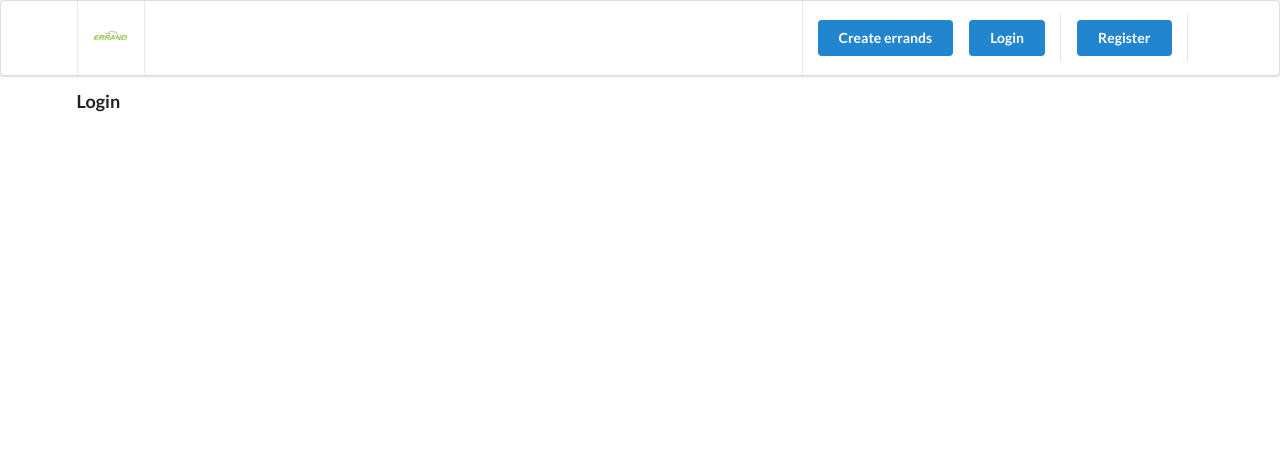
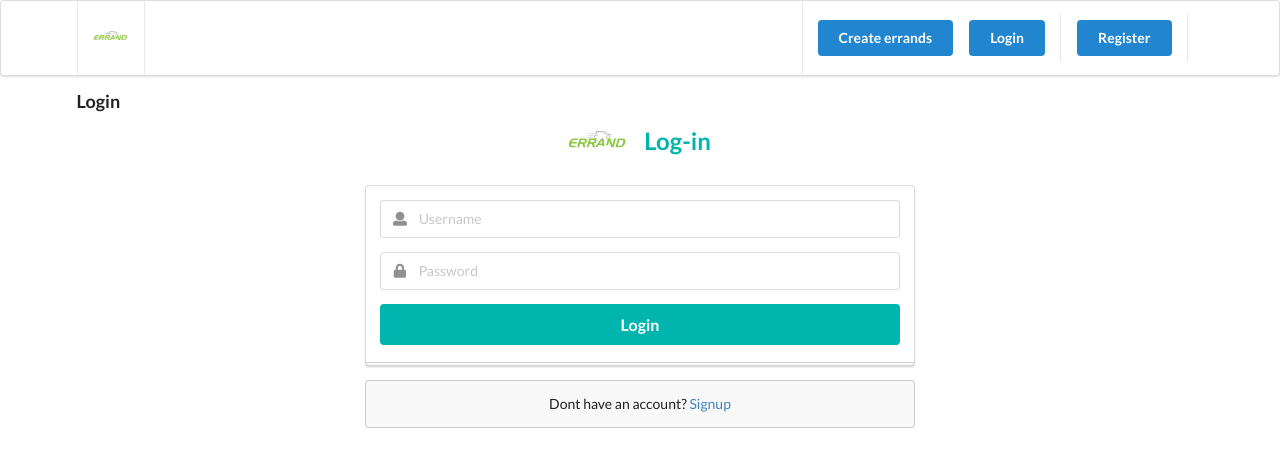
Before and after one commit to cptroykeith/Errands, a Django app: page /auth/login in a window 1280 px wide. Shown: the top 467 px of the page. Run offline with Django 4.2, Linux system fonts and the light colour scheme; some libraries are stand-ins or nearby versions.

Commit message:
user login

```diff
--- a/authentication/urls.py
+++ b/authentication/urls.py
@@ -2,6 +2,6 @@ from django.urls import path
 from .import views
 
 urlpatterns =[
-    path('login',views.login,name='login'),
+    path('login',views.login_user,name='login'),
     path('register',views.register,name='register'),
 ]
--- a/authentication/views.py
+++ b/authentication/views.py
@@ -2,6 +2,8 @@
 from django.contrib import messages
 from validate_email import validate_email
 from .models import User
+from django.contrib.auth import authenticate, login
+from django.urls import reverse
 
 
 
@@ -50,5 +52,23 @@
 
     return render(request,'authentication/register.html')
 
-def  login(request):
+def  login_user(request):
+
+    if request.method  == 'POST':
+        context={'data':request.POST}
+        username = request.POST.get('username')
+        password = request.POST.get('password')
+
+        user=authenticate(request,username=username, password=password)
+
+        if not user:
+            messages.add_message(request, messages.ERROR, 'Invalid credentials')
+            return render(request,'authentication/login.html',context)
+
+        login(request, user)
+
+        messages.add_message(request, messages.SUCCESS, f'Welcome {user.username}')
+
+        return redirect(reverse('home'))
+
     return render(request,'authentication/login.html')
--- a/templates/authentication/login.html
+++ b/templates/authentication/login.html
@@ -8,5 +8,44 @@
     <h3>Login</h3>
 
     {% include '_partials/messages.html'%}
+    <div class="ui grid">
+        <div class="four wide column"></div>
+        <div class="eight wide column">
+          <div class="ui middle aligned center aligned grid">
+            <div class="column mt-5">
+              <h2 class="ui teal image header">
+                <img src={% static 'img/Logo.png' %} class="image" />
+                <div class="content">Log-in</div>
+              </h2>
 
-    {% endblock content %}
+                {% include '_partials/messages.html'%}
+
+              <form class="ui large form" method="post" action={% url 'login' %}>
+              {% csrf_token %}
+
+                <div class="ui stacked segment">
+                  <div class="field">
+                    <div class="ui left icon input">
+                      <i class="user icon"></i>
+                      <input type="text" required name="username" placeholder="Username" value="{{ data.username }}" />
+                    </div>
+                  </div>
+                  <div class="field">
+                    <div class="ui left icon input">
+                      <i class="lock icon"></i>
+                      <input type="password" required name="password" placeholder="Password" />
+                    </div>
+                  </div>
+                  <button class="ui fluid large teal submit button">Login</button>
+                </div>
+
+              </form>
+
+              <div class="ui message">Dont have an account? <a href={% url 'register'  %}>Signup</a></div>
+
+            </div>
+          </div>
+          <div class="four wide column"></div>
+        </div>
+        {% endblock content %}
+      </div>
```
Also changed, not shown: db.sqlite3.
